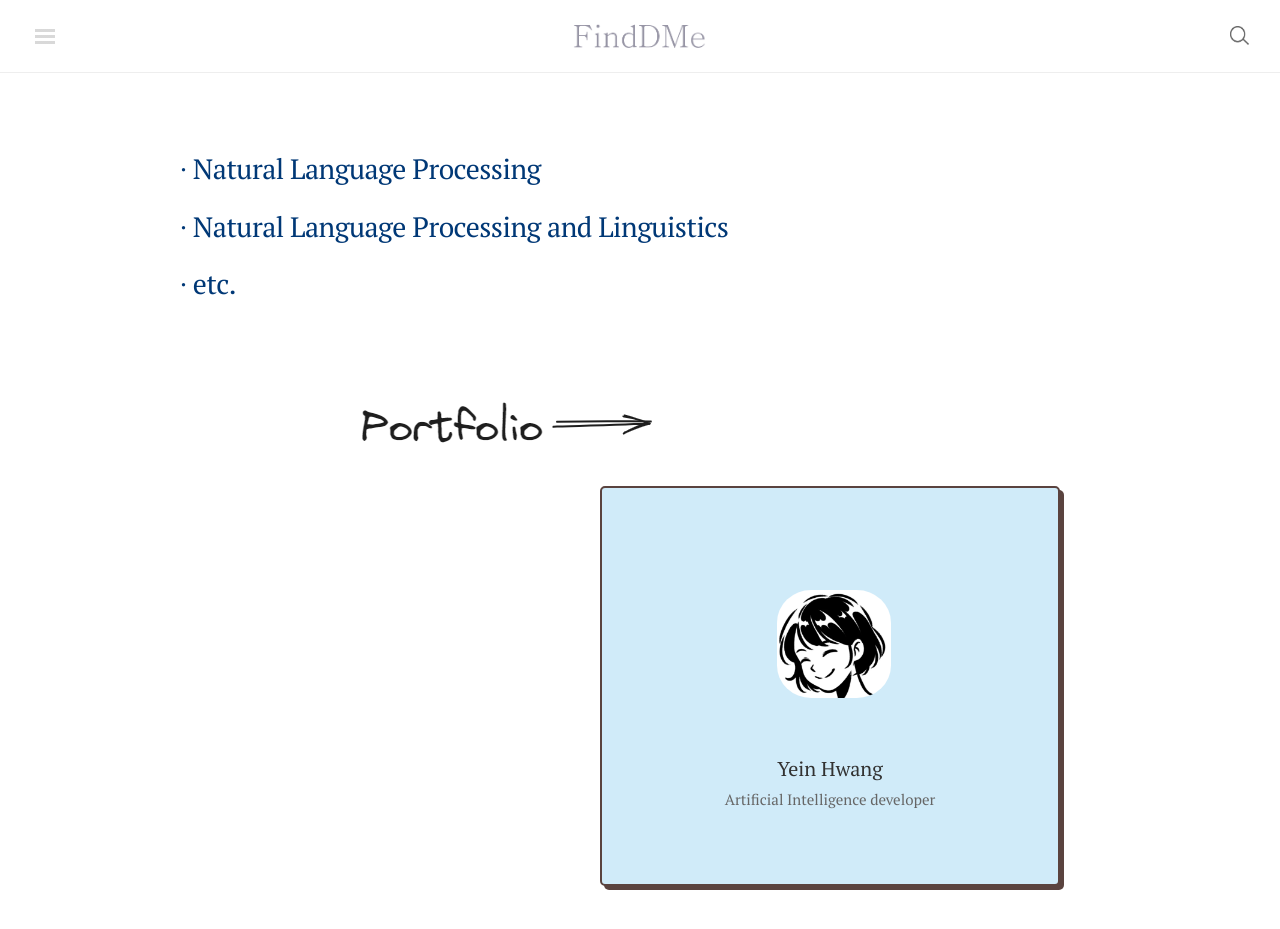
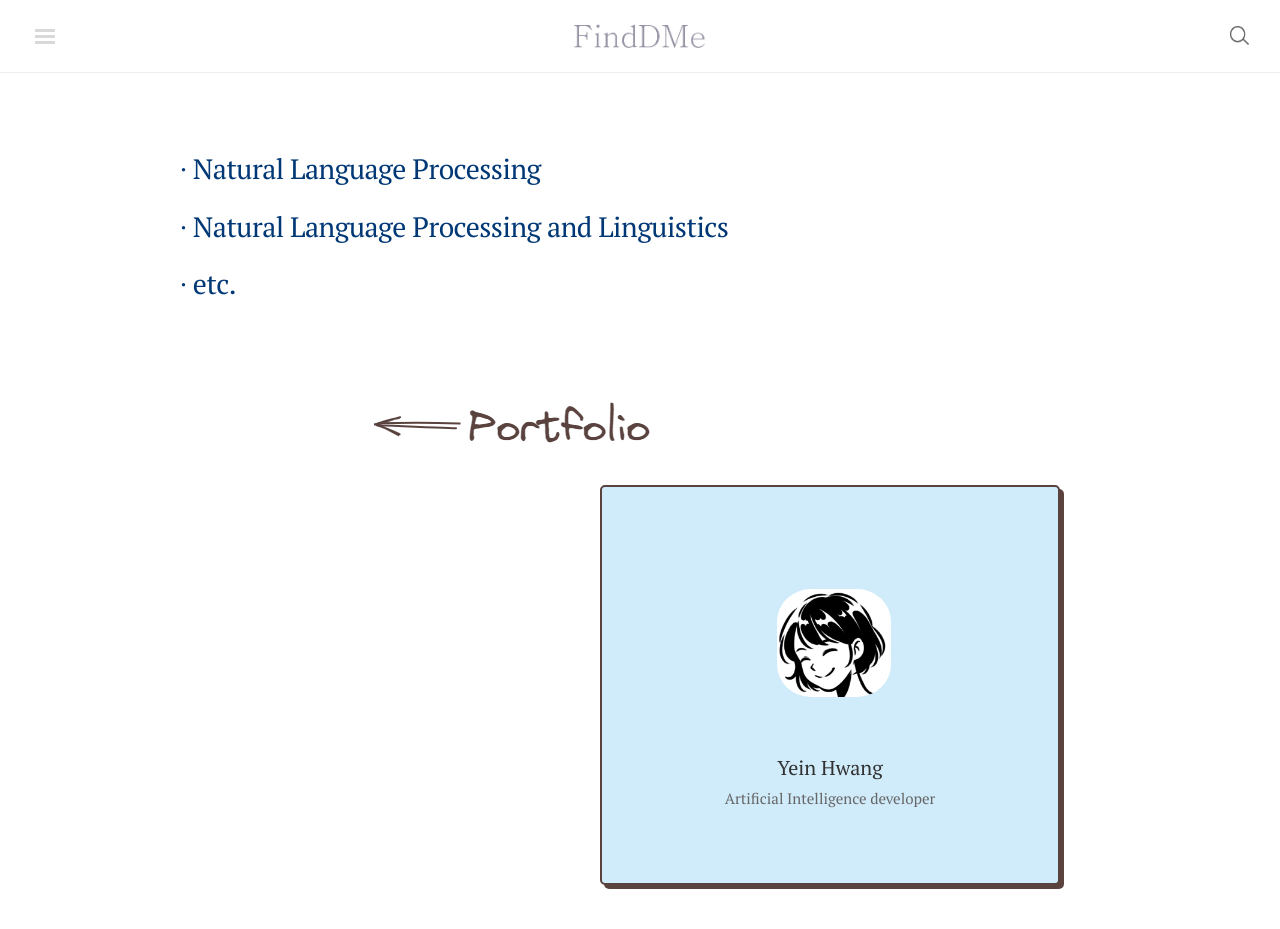
Before and after one commit to finddme/finddme.github.io, a Jekyll site: the page built from index.html, in a window 1280 px wide and 1022 px high. Shown: the top 929 px of the window. Built offline with Jekyll 4.4.1, drawn with Linux system fonts in a browser that asks for light colours; nearby versions of some CDN libraries; comment, search, counter and statistics services are not loaded.

Commit message:
Update index.html

```diff
--- a/index.html
+++ b/index.html
@@ -77,7 +77,7 @@ title:   #Categories Home
 <br>
 
 <div class="hero-portfolio"  style="float: left; width: 50%; overflow-y:hidden; margin-left: 20px;">
-  <img src="https://finddme.github.io/public/portfolio.png" />
+  <img src="https://finddme.github.io/public/portfolio_brown.png" />
 </div>
 
 <div class="card-expo">
```
